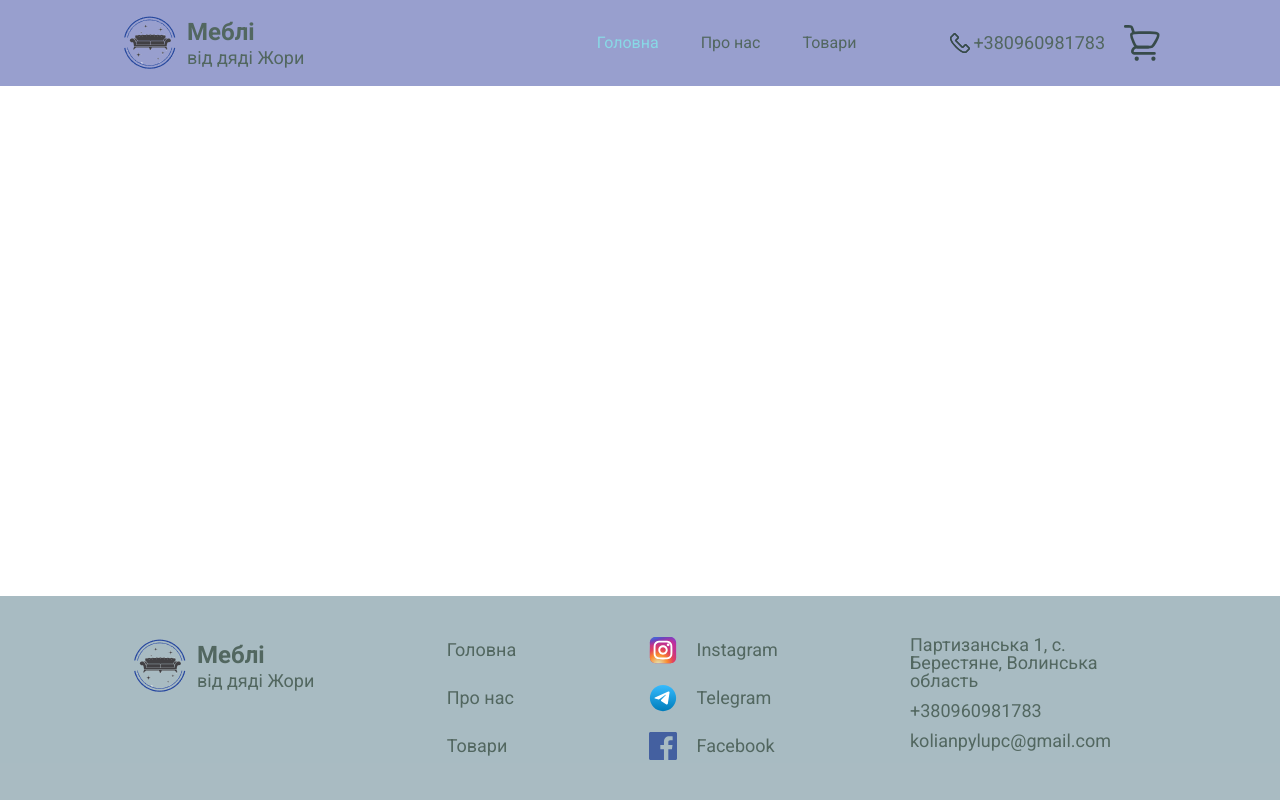
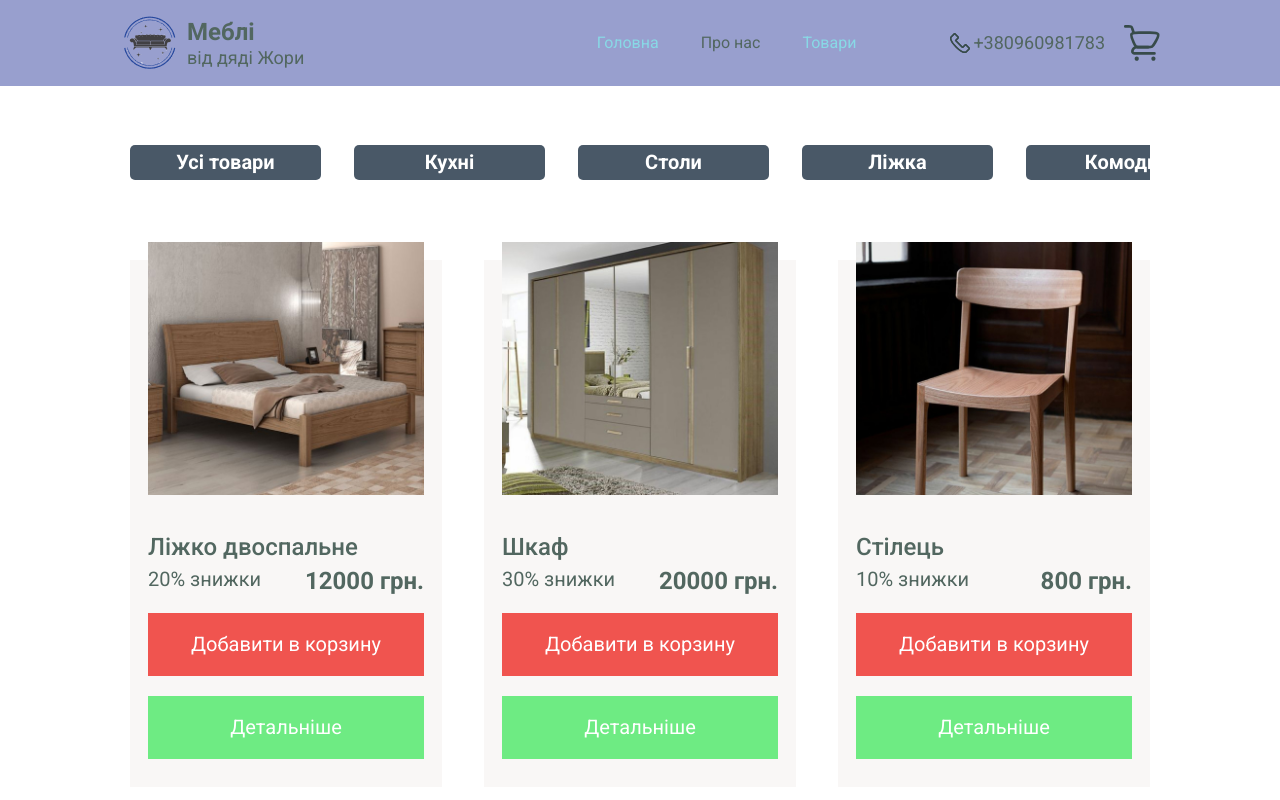
Before and after one commit to Nick4uogl/furniture, a React (Create React App) app: page /furniture/products in a window 1280 px wide. Shown: the top 800 px of the page. Built offline with nearby package versions, Linux system fonts and the light colour scheme.

Commit message:
minor changes

```diff
--- a/src/App.js
+++ b/src/App.js
@@ -15,10 +15,10 @@ function App() {
       <div className="main">
         <Routes>
           <Route path="/furniture" element={<Main />} />
-          <Route path="/about" element={<About />} />
-          <Route path="/products" element={<ProductsPage />} />
-          <Route path="/:productId" element={<ProductPage />} />
-          <Route path="/cart" element={<Cart />} />
+          <Route path="furniture/about" element={<About />} />
+          <Route path="furniture/products" element={<ProductsPage />} />
+          <Route path="furniture/:productId" element={<ProductPage />} />
+          <Route path="furniture/cart" element={<Cart />} />
         </Routes>
       </div>
       <Footer />
--- a/src/components/header/Header.jsx
+++ b/src/components/header/Header.jsx
@@ -55,7 +55,7 @@ function Header() {
             </li>
             <li className="menu__item">
               <NavLink
-                to={"/about"}
+                to={"furniture/about"}
                 className={({ isActive, isPending }) =>
                   isActive ? "active-item" : isPending ? "pending" : ""
                 }
@@ -65,7 +65,7 @@ function Header() {
             </li>
             <li className="menu__item">
               <NavLink
-                to={"/products"}
+                to={"furniture/products"}
                 className={({ isActive, isPending }) =>
                   isActive ? "active-item" : isPending ? "pending" : ""
                 }
@@ -80,7 +80,7 @@ function Header() {
             <img src={phone} alt="" />
             <p>+380960981783</p>
           </a>
-          <NavLink to={"/cart"} className="header__basket">
+          <NavLink to={"furniture/cart"} className="header__basket">
             <img src={basket} alt="" />
             {countItems !== 0 && (
               <span className="header__cart-count">{countItems}</span>
--- a/src/components/product/Product.jsx
+++ b/src/components/product/Product.jsx
@@ -55,7 +55,7 @@ function Product({ custom, id, img, name, label, price }) {
         >
           Добавити в корзину
         </button>
-        <Link className="product__info" to={`/${id}`}>
+        <Link className="product__info" to={`/furniture/${id}`}>
           Детальніше
         </Link>
       </div>
@@ -67,9 +67,12 @@ function Product({ custom, id, img, name, label, price }) {
       >
         Добавити в корзину
       </button>
-      <a href="/#" className="product__info product__info-nohover">
+      <Link
+        to={`/furniture/${id}`}
+        className="product__info product__info-nohover"
+      >
         Детальніше
-      </a>
+      </Link>
     </motion.article>
   );
 }
--- a/src/components/product_page/ProductPage.jsx
+++ b/src/components/product_page/ProductPage.jsx
@@ -6,7 +6,7 @@ import { useContext } from "react";
 import CartContext from "../../CartContext";
 
 function ProductPage() {
-  const {increaseProductItems} = useContext(CartContext)
+  const { increaseProductItems } = useContext(CartContext);
 
   const { productId } = useParams();
   console.log(productId);
@@ -43,7 +43,14 @@ function ProductPage() {
           </div>
 
           <p className="product-page__price">12 000 грн.</p>
-          <button className="add-to-cart">Додати в корзину</button>
+          <button
+            className="add-to-cart"
+            onClick={() => {
+              increaseProductItems();
+            }}
+          >
+            Додати в корзину
+          </button>
         </div>
       </div>
     </div>
```
